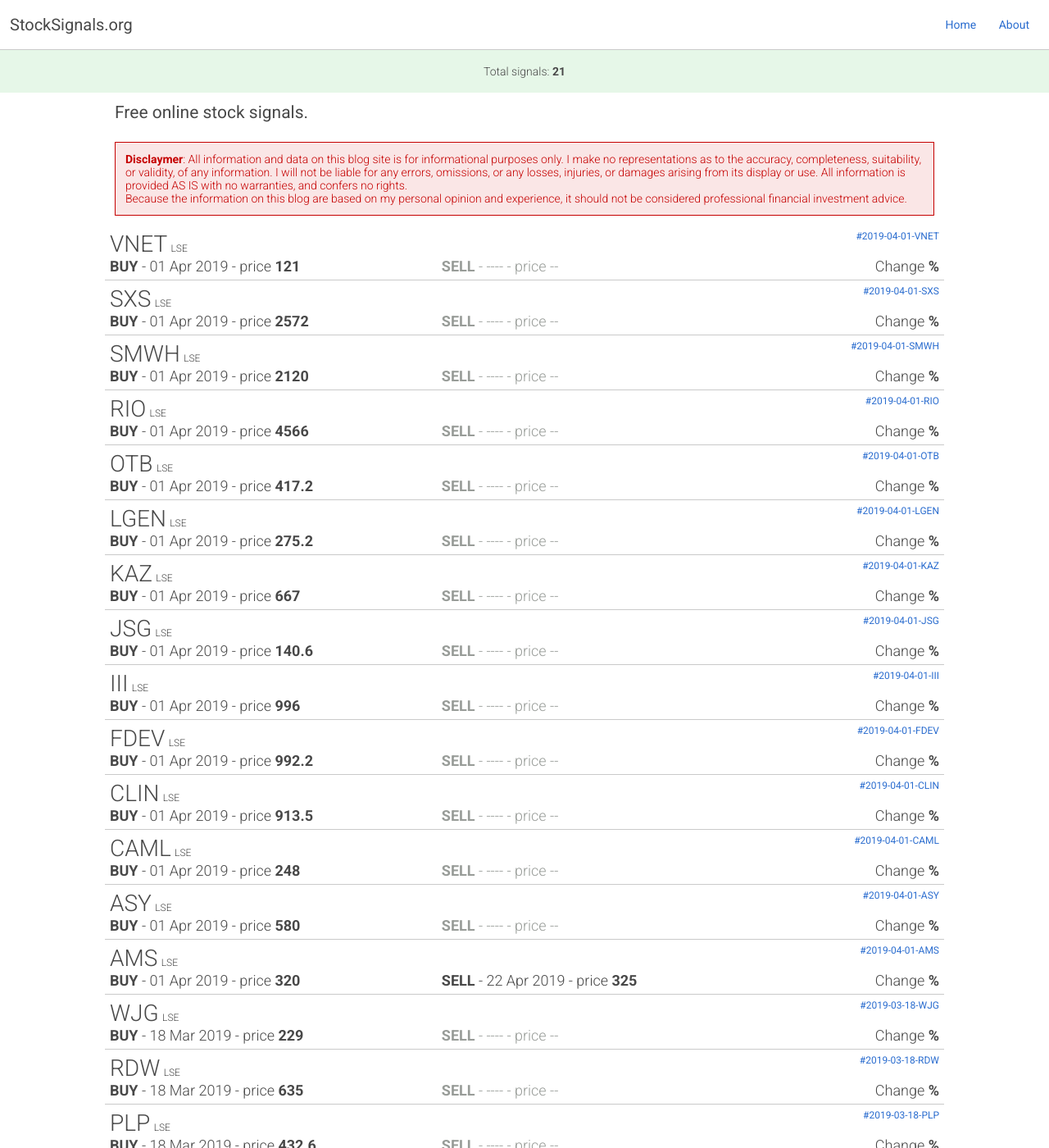
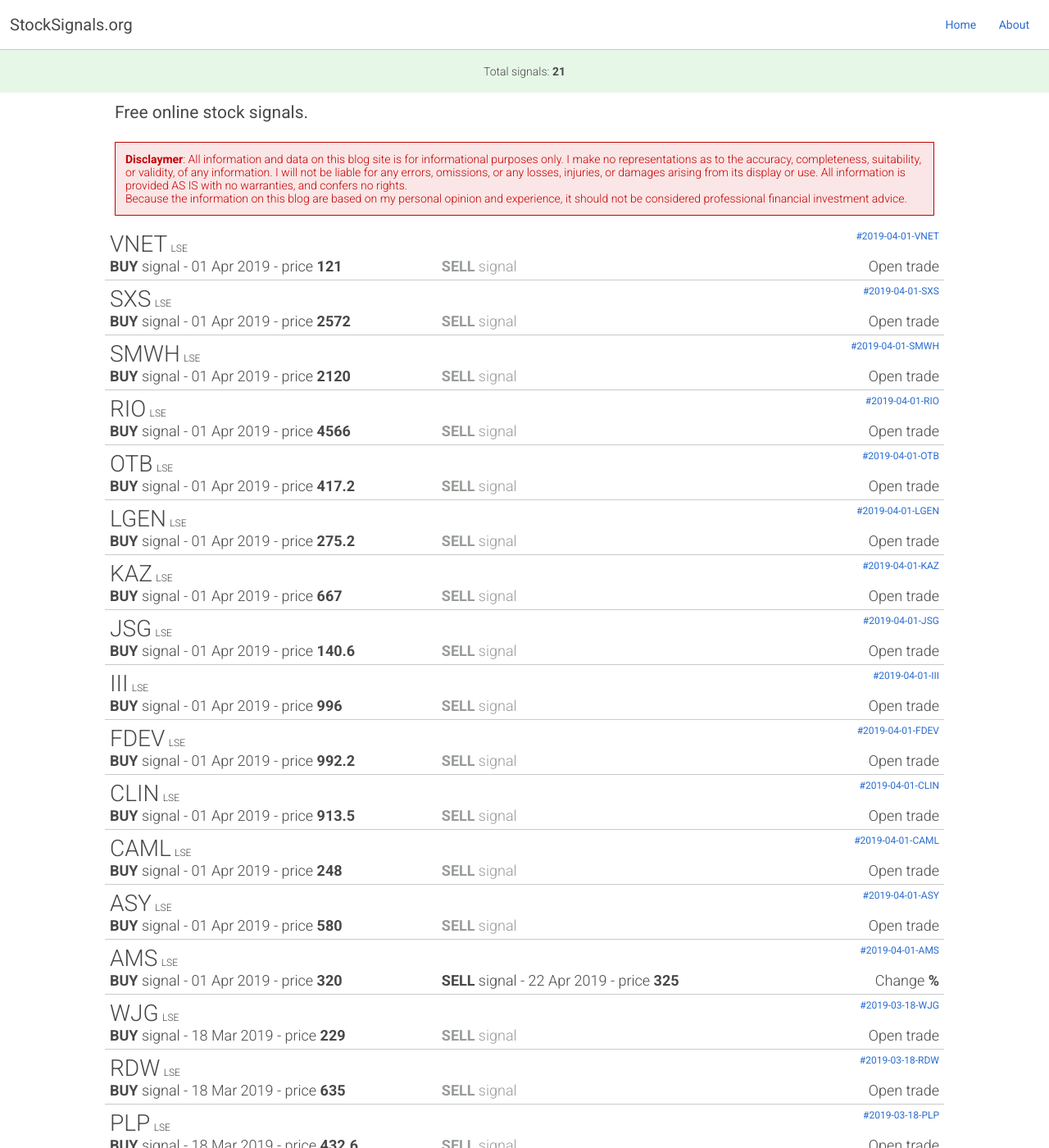
Before and after one commit to stocksignals/stocksignals.github.io, a Jekyll site: the page built from index.html, in a window 1280 px wide and 1400 px high. Shown: the whole window at 82% size. Built offline with Jekyll 4.4.1, drawn with Linux system fonts in a browser that asks for light colours; some of the changed text lies outside the part shown.

Commit message:
^ Signal layout

```diff
--- a/_includes/signals.html
+++ b/_includes/signals.html
@@ -9,16 +9,16 @@
     </section>
     <section class="signal__details">
         <div class="signal__entry">
-            <span class="signal__date strong">{{ post.start | upcase }}</span>
+            <span class="signal__date"><strong>{{ post.start | upcase }}</strong> signal</span>
             <span class="signal__date"> - {{ post.date | date_to_string }}</span>
             <span class="signal__price"> - price <strong class="strong">{{ post.start-price }}</strong></span>
         </div>
         <div class="signal__exit{% unless post.end-date %} inactive{% endunless %}">
-            <span class="signal__date strong">{{ post.end | upcase }}</span>
-            <span class="signal__date"> - {% if post.end-date %}{{ post.end-date | date_to_string }}{% else %} ----{% endif %}</span>
-            <span class="signal__price"> - price {% if post.end-price %}<strong class="strong">{{ post.end-price }}</strong>{% else %}--{% endif %}</span>
+            <span class="signal__date"><strong>{{ post.end | upcase }}</strong> signal</span>
+            <span class="signal__date">{% if post.end-date %} - {{ post.end-date | date_to_string }}{% endif %}</span>
+            <span class="signal__price">{% if post.end-price %} - price <strong class="strong">{{ post.end-price }}</strong>{% endif %}</span>
         </div>
-        <div class="signal__difference">Change <strong class="strong {% if post.style %}{{ post.style }}{% endif %}">{{ post.change }}%</strong></div>
+        <div class="signal__difference">{% if post.end-price %}Change <strong class="strong">{{ post.change }}%</strong>{% else %} Open trade{% endif %}</div>
     </section>
 </article>
 {% endfor %}
```
